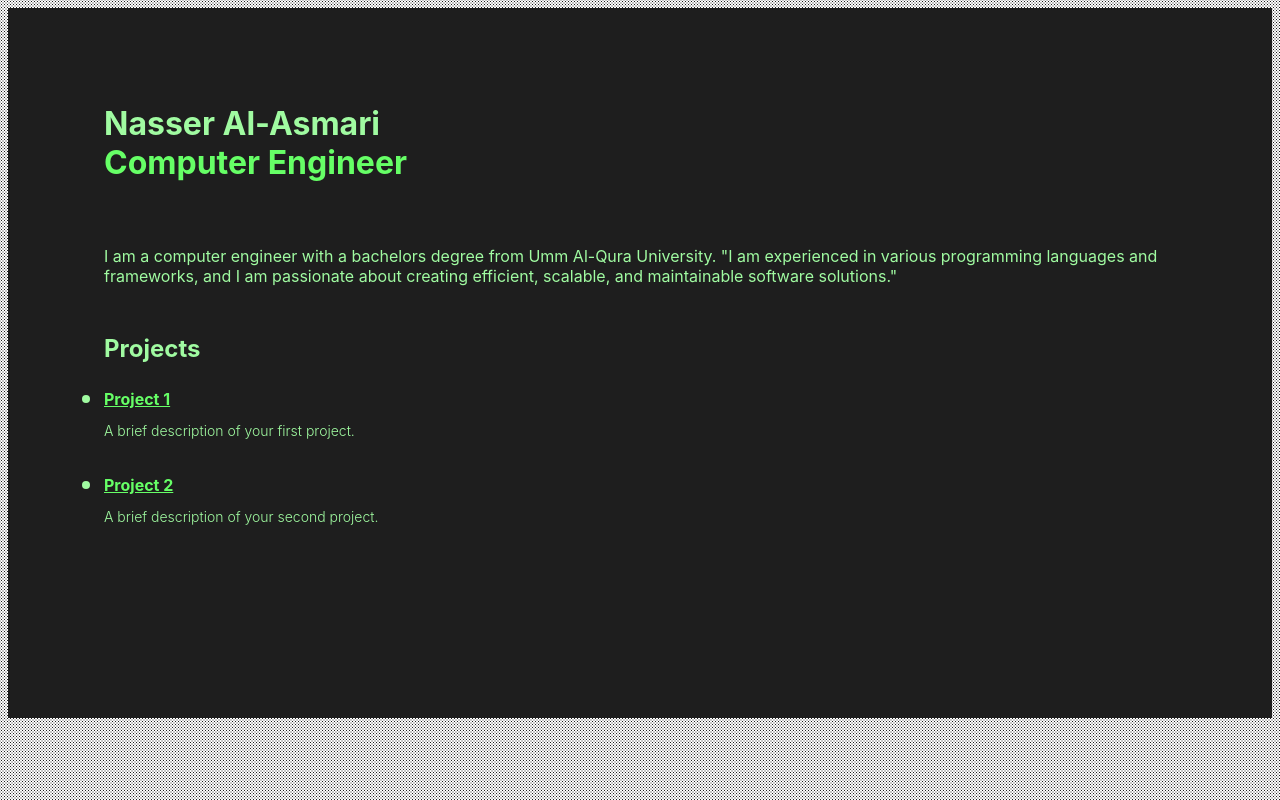
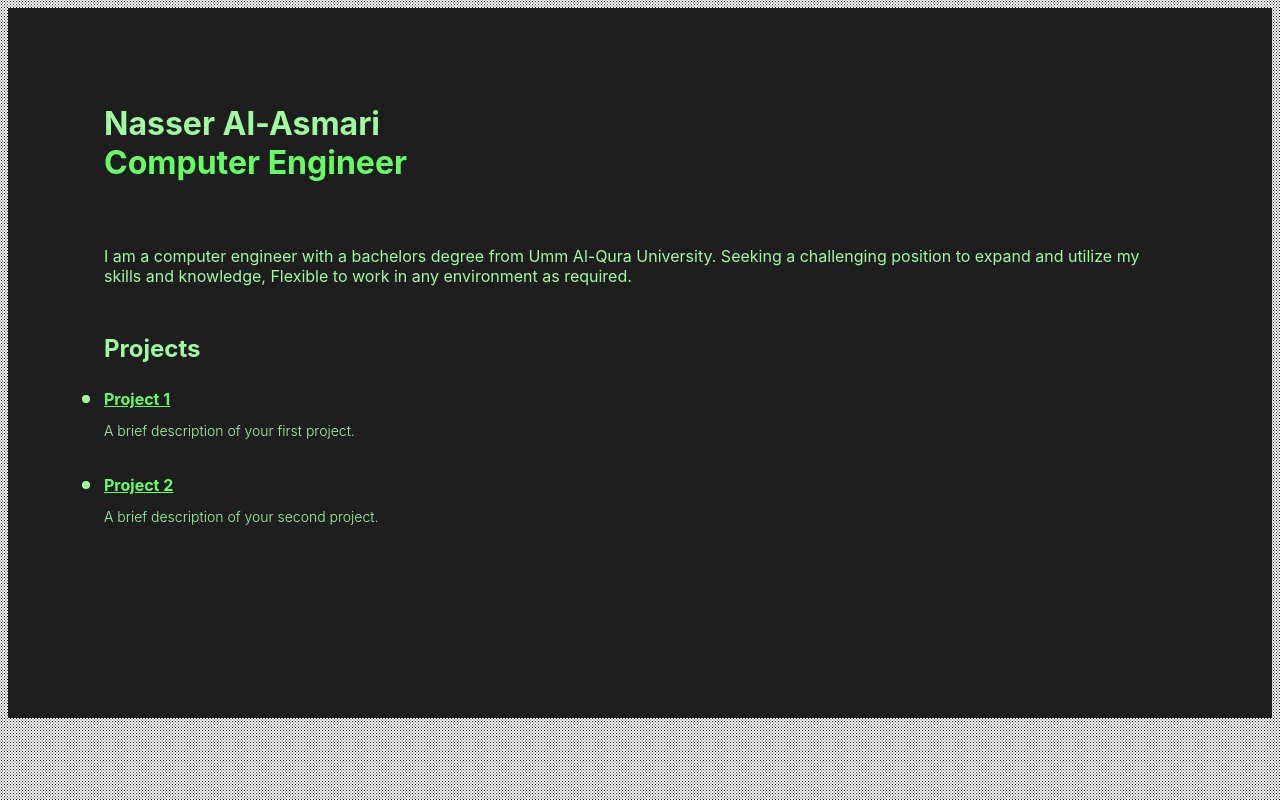
Before and after one commit to sudoNass/myGatsby, a Gatsby site: page / in a window 1280 px wide. Built offline with nearby package versions, Linux system fonts and the light colour scheme; Gatsby itself is replaced by a stand-in of ours.

Commit message:
updated 5

```diff
--- a/src/pages/index.js
+++ b/src/pages/index.js
@@ -79,8 +79,7 @@ const IndexPage = () => {
           <span style={headingAccentStyles}>Computer Engineer</span>
         </h1>
         <p style={paragraphStyles}>
-          I am a computer engineer with a bachelors degree from Umm Al-Qura University. "I am experienced in various programming languages and frameworks, and I am passionate about creating efficient, scalable, and maintainable software solutions."
-        </p>
+          I am a computer engineer with a bachelors degree from Umm Al-Qura University. Seeking a challenging position to expand and utilize my skills and knowledge, Flexible to work in any environment as required.        </p>
         <h2>Projects</h2>
         <ul style={listStyles}>
           {/* Add your projects here */}
```
